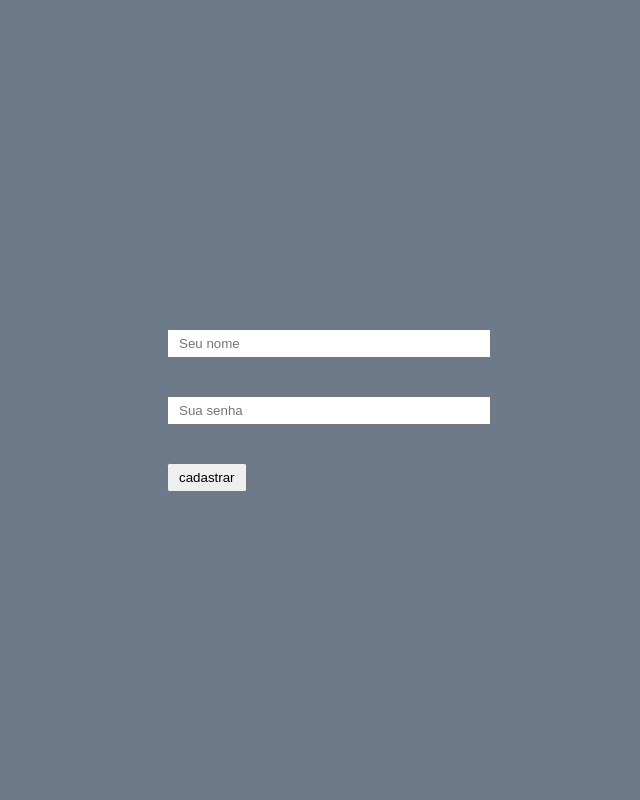
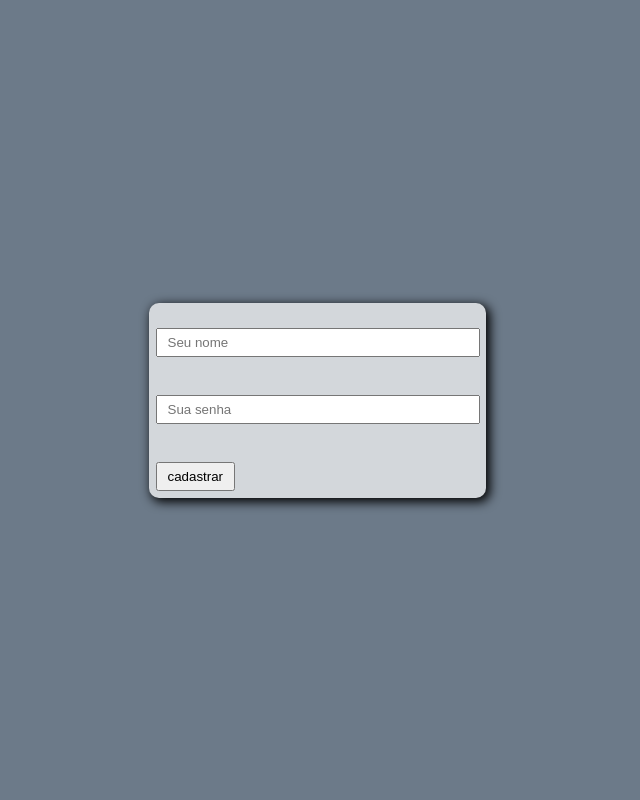
Before and after one commit to agostin-afk/projeto_hackathon, a Django app: page /auth/login/ in a window 1280 px wide. Shown: the whole page, without its empty margins (323-963 px from the left). Run offline with Django 4.2, Linux system fonts and the light colour scheme.

Commit message:
alteração no css

```diff
--- a/authtest/templates/login.html
+++ b/authtest/templates/login.html
@@ -14,6 +14,13 @@
 
         form {
             width: 300px;
+            padding-left: 7px;
+            padding-top: 5px;
+            padding-right: 30px;
+            padding-bottom: 7px;
+            border-radius: 10px;
+            background-color: #d3d7db;
+            box-shadow: 3px 3px 11px 1px black
         }
 
 
@@ -35,6 +42,9 @@
             justify-content: center;
             align-items: center;
         }
+        fieldset{
+            border-radius: 10px;
+        }
     </style>
 </head>
 <body>
```
Also changed, not shown: db.sqlite3.
